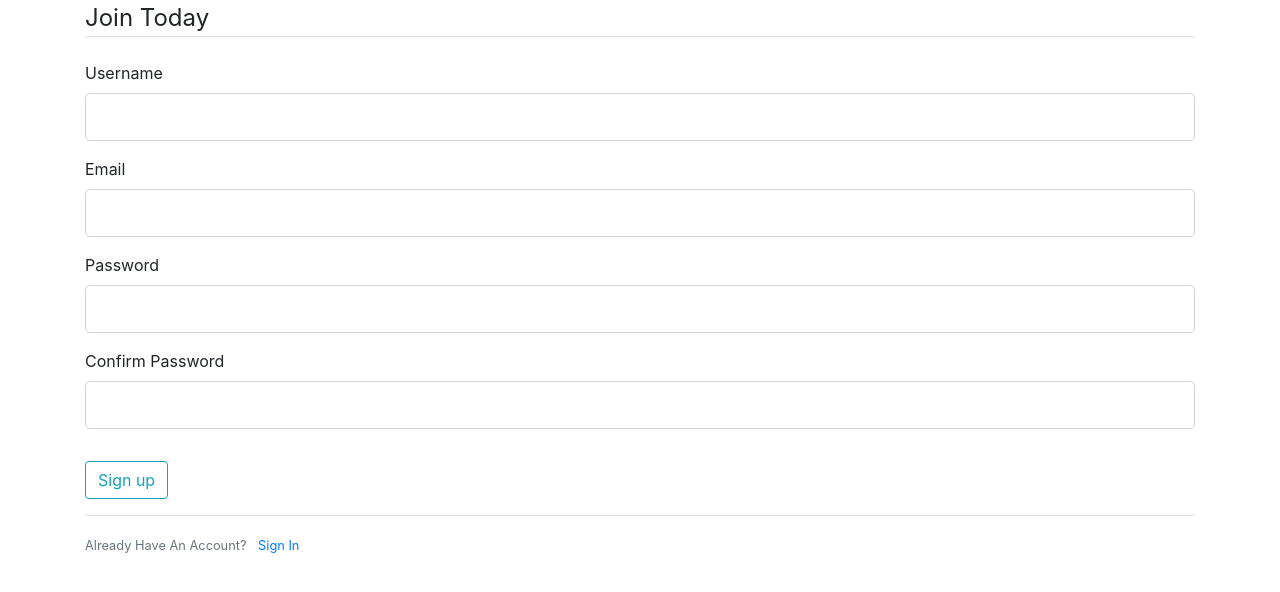
After one commit to teotsi/kotidostories, a Flask app: page /register in a window 1280 px wide. The commit adds this page. Shown: the top 592 px of the page. Run offline with Flask 2, Linux system fonts and the light colour scheme; some libraries are stand-ins or nearby versions.

Commit message:
Dev orm (#3)
add sqlite db and user auth

```diff
--- /dev/null
+++ b/kotidostories/forms/__init__.py
@@ -0,0 +1 @@
+from .auth_forms import *
--- /dev/null
+++ b/kotidostories/forms/auth_forms.py
@@ -0,0 +1,29 @@
+from flask_wtf import FlaskForm
+from wtforms import StringField, PasswordField, SubmitField, BooleanField
+from wtforms.validators import DataRequired, Length, Email, EqualTo, ValidationError
+from kotidostories.models import User
+
+
+class RegistrationForm(FlaskForm):
+    username = StringField('Username', validators=[DataRequired(), Length(min=3, max=32)])
+    email = StringField('Email', validators=[DataRequired(), Email()])
+    password = PasswordField('Password', validators=[DataRequired()])
+    confirm_password = PasswordField('Confirm Password', validators=[DataRequired(), EqualTo('password')])
+    submit = SubmitField('Sign up')
+
+    def validate_username(self, username):
+        user = User.query.filter_by(username=username.data).first()
+        if user:
+            raise ValidationError('Username already exists.')
+
+    def validate_email(self, email):
+        email = User.query.filter_by(email=email.data).first()
+        if email:
+            raise ValidationError('Email already exists.')
+
+
+class LoginForm(FlaskForm):
+    email = StringField('Email', validators=[DataRequired(), Email()])
+    password = PasswordField('Password', validators=[DataRequired()])
+    remember_me = BooleanField('Remember me')
+    submit = SubmitField('Log in')
--- /dev/null
+++ b/kotidostories/models/__init__.py
@@ -0,0 +1,2 @@
+from .post import Post
+from .user import User
--- a/kotidostories/routes/__init__.py
+++ b/kotidostories/routes/__init__.py
@@ -1 +1,2 @@
 from .home import landing_bp
+from .auth import auth_bp
--- /dev/null
+++ b/kotidostories/routes/auth.py
@@ -0,0 +1,52 @@
+from flask import Blueprint, render_template, request, flash, redirect, url_for
+import uuid
+from flask_login import login_user, current_user, logout_user
+from kotidostories import bcrypt, db
+from kotidostories.models import User
+from kotidostories.forms import *
+
+auth_bp = Blueprint('auth_bp', __name__)
+
+
+@auth_bp.route('/login', methods=['GET', 'POST'])
+def log_in():
+    if current_user.is_authenticated:  # if user is logged in register shouldn't be accessible
+        return redirect(url_for('landing_bp.landing_page'))
+
+    form = LoginForm()
+    if form.validate_on_submit():
+        email = form.email.data
+        password = form.password.data
+        user = User.query.filter_by(email=form.email.data).first()  # checking if user exists
+        if user and bcrypt.check_password_hash(user.password_hash, password):
+            login_user(user, remember=form.remember_me.data)
+            flash(f'Welcome back {user.username}!', 'success')
+            return redirect(url_for('landing_bp.landing_page'))
+        else:
+            flash('Login unsuccessful')
+    return render_template('login.html', form=form)
+
+
+@auth_bp.route('/register', methods=['GET', 'POST'])
+def register():
+    if current_user.is_authenticated:  # if user is logged in register shouldn't be accessible
+        return redirect(url_for('landing_bp.landing_page'))
+
+    form = RegistrationForm()
+    if form.validate_on_submit():  # checking input
+        email = form.email.data
+        username = form.username.data
+        password = form.password.data
+        pass_hash = bcrypt.generate_password_hash(password).decode('utf-8')
+        user = User(id=str(uuid.uuid4()), username=username, email=email, password_hash=pass_hash)
+        db.session.add(user)
+        db.session.commit()
+        flash(f"Welcome {form.username.data}!", 'success')
+        return redirect(url_for('landing_bp.landing_page'))
+    return render_template('sign_up.html', title='Register', form=form)
+
+
+@auth_bp.route("/logout")
+def logout():
+    logout_user()
+    return redirect(url_for('landing_bp.landing_page'))
--- a/kotidostories/templates/landing_page.html
+++ b/kotidostories/templates/landing_page.html
@@ -1,4 +1,10 @@
 {% extends "layout.html" %}
 {% block content %}
     <h1>Under construction</h1>
+    {% if current_user.is_authenticated %}
+        <small class="text-muted">
+         <a class="ml-2" href="{{ url_for('auth_bp.logout') }}">Logout</a>
+    </small>
+    {% endif %}
+
 {% endblock content %}
--- a/kotidostories/templates/layout.html
+++ b/kotidostories/templates/layout.html
@@ -13,7 +13,18 @@
     {% endif %}
 </head>
 <body>
-{% block content %}{% endblock %}
+<main role="main" class="container">
+    {% with messages = get_flashed_messages(with_categories=true) %}
+        {% if messages %}
+            {% for category, message in messages %}
+                <div class="alert alert-{{ category }}">
+                    {{ message }}
+                </div>
+            {% endfor %}
+        {% endif %}
+    {% endwith %}
+    {% block content %}{% endblock %}
+</main>
 <script src="https://code.jquery.com/jquery-3.4.1.slim.min.js"
         integrity="sha384-J6qa4849blE2+poT4WnyKhv5vZF5SrPo0iEjwBvKU7imGFAV0wwj1yYfoRSJoZ+n"
         crossorigin="anonymous"></script>
--- /dev/null
+++ b/kotidostories/templates/sign_up.html
@@ -0,0 +1,72 @@
+{% extends "layout.html" %}
+{% block content %}
+    <div class="content-section">
+        <form method="POST" action="">
+            {{ form.hidden_tag() }}
+            <fieldset class="form-group">
+                <legend class="border-bottom mb-4">Join Today</legend>
+                <div class="form-group">
+                    {{ form.username.label(class="form-control-label") }}
+
+                    {% if form.username.errors %}
+                        {{ form.username(class="form-control form-control-lg is-invalid") }}
+                        <div class="invalid-feedback">
+                            {% for error in form.username.errors %}
+                                <span>{{ error }}</span>
+                            {% endfor %}
+                        </div>
+                    {% else %}
+                        {{ form.username(class="form-control form-control-lg") }}
+                    {% endif %}
+                </div>
+                <div class="form-group">
+                    {{ form.email.label(class="form-control-label") }}
+                    {% if form.email.errors %}
+                        {{ form.email(class="form-control form-control-lg is-invalid") }}
+                        <div class="invalid-feedback">
+                            {% for error in form.email.errors %}
+                                <span>{{ error }}</span>
+                            {% endfor %}
+                        </div>
+                    {% else %}
+                        {{ form.email(class="form-control form-control-lg") }}
+                    {% endif %}
+                </div>
+                <div class="form-group">
+                    {{ form.password.label(class="form-control-label") }}
+                    {% if form.password.errors %}
+                        {{ form.password(class="form-control form-control-lg is-invalid") }}
+                        <div class="invalid-feedback">
+                            {% for error in form.password.errors %}
+                                <span>{{ error }}</span>
+                            {% endfor %}
+                        </div>
+                    {% else %}
+                        {{ form.password(class="form-control form-control-lg") }}
+                    {% endif %}
+                </div>
+                <div class="form-group">
+                    {{ form.confirm_password.label(class="form-control-label") }}
+                    {% if form.confirm_password.errors %}
+                        {{ form.confirm_password(class="form-control form-control-lg is-invalid") }}
+                        <div class="invalid-feedback">
+                            {% for error in form.confirm_password.errors %}
+                                <span>{{ error }}</span>
+                            {% endfor %}
+                        </div>
+                    {% else %}
+                        {{ form.confirm_password(class="form-control form-control-lg") }}
+                    {% endif %}
+                </div>
+            </fieldset>
+            <div class="form-group">
+                {{ form.submit(class="btn btn-outline-info") }}
+            </div>
+        </form>
+    </div>
+    <div class="border-top pt-3">
+        <small class="text-muted">
+            Already Have An Account? <a class="ml-2" href="{{ url_for('auth_bp.log_in') }}">Sign In</a>
+        </small>
+    </div>
+{% endblock content %}
```
Also changed, not shown: kotidostories/__init__.py (+29 -2 lines), kotidostories/config.py (+16 -2 lines), kotidostories/models/post.py (added, +17 -0 lines), kotidostories/models/user.py (added, +24 -0 lines), kotidostories/templates/login.html (added, +52 -0 lines), kotidostories/tests/test_pages.py (+1 -0 lines), requirements.txt (+9 -12 lines), kotidostories/.developmentdb.sqlite (added).
